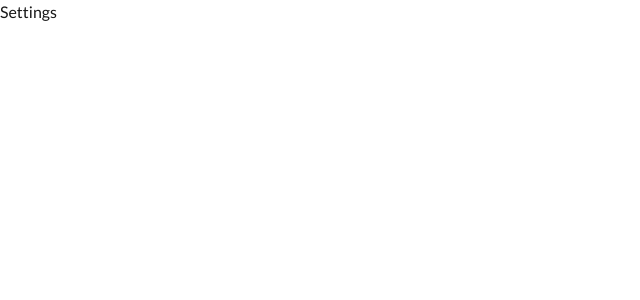
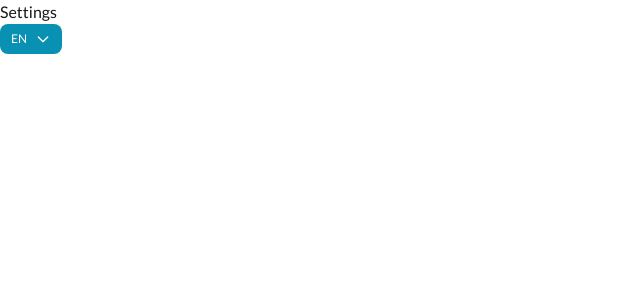
Before and after one commit to georgephilippas-ber/finance-fastapi-sqlmodel, a Next.js app in the folder nexus/: page /members/settings in a window 1280 px wide. Shown: the top 300 px of the page, without its empty margins (0-640 px from the left). Built offline with nearby package versions, Linux system fonts and the light colour scheme.

Commit message:
Initial commit

```diff
--- a/nexus/public/locales/de/locales.json
+++ b/nexus/public/locales/de/locales.json
@@ -1,4 +1,5 @@
 {
+  "language": "Sprache",
   "en": "englisch",
   "de": "deutsch",
   "fr": "französisch"
--- a/nexus/public/locales/en/locales.json
+++ b/nexus/public/locales/en/locales.json
@@ -1,4 +1,5 @@
 {
+  "language": "Language",
   "en": "english",
   "de": "german",
   "fr": "french"
--- a/nexus/public/locales/fr/locales.json
+++ b/nexus/public/locales/fr/locales.json
@@ -1,4 +1,5 @@
 {
+  "language": "Langue",
   "en": "anglais",
   "de": "allemand",
   "fr": "français"
--- a/nexus/src/app/members/settings/page.tsx
+++ b/nexus/src/app/members/settings/page.tsx
@@ -3,9 +3,11 @@ import {LanguageSelector} from "@/components/client/internationalization/languag
 export default function ()
 {
     return (
-
         <div className={"min-h-screen"}>
             Settings
+            <div>
+                <LanguageSelector/>
+            </div>
         </div>
     )
 }
--- a/nexus/src/components/client/internationalization/language-selector.tsx
+++ b/nexus/src/components/client/internationalization/language-selector.tsx
@@ -1,17 +1,39 @@
 'use client'
 
 import {Dropdown} from "flowbite-react";
+
+import {SUPPORTED_LOCALES} from "@/configuration/configuration";
+
+import i18n from "../../../i18n/i18n";
 import {useTranslation} from "react-i18next";
+import {useState} from "react";
+
+function localeToFlag(locale: string)
+{
+    return locale != 'en' ? locale.toUpperCase() : 'GB';
+}
 
 export function LanguageSelector()
 {
     const {t} = useTranslation('locales');
 
+    const [selection, setSelection] = useState<string>("en");
+
     return (
-        <Dropdown label={"Language"}>
-            <Dropdown.Item>
-                s
-            </Dropdown.Item>
+        <Dropdown label={t(selection).toUpperCase()} size={"xs"} dismissOnClick={true}>
+            {SUPPORTED_LOCALES.map(value =>
+            {
+                return (
+                    <Dropdown.Item onClick={() => setSelection(value)} key={value}>
+                        <div className={"flex gap-2 items-center"}>
+                            <img className={"w-5"} src={`https://flagsapi.com/${localeToFlag(value)}/flat/64.png`}
+                                 alt={value.toUpperCase()}/>
+                            <div>
+                                {t(value).toUpperCase()}
+                            </div>
+                        </div>
+                    </Dropdown.Item>)
+            })}
         </Dropdown>
     );
 }
--- a/nexus/src/configuration/configuration.ts
+++ b/nexus/src/configuration/configuration.ts
@@ -22,4 +22,4 @@ export const PROTECTED_ROUTES = SECURITY_ENABLED ? [
     '/members'
 ] : [];
 
-const supported_locales = ['en', 'fr', 'de'];
+export const SUPPORTED_LOCALES = ['en', 'fr', 'de'];
```
